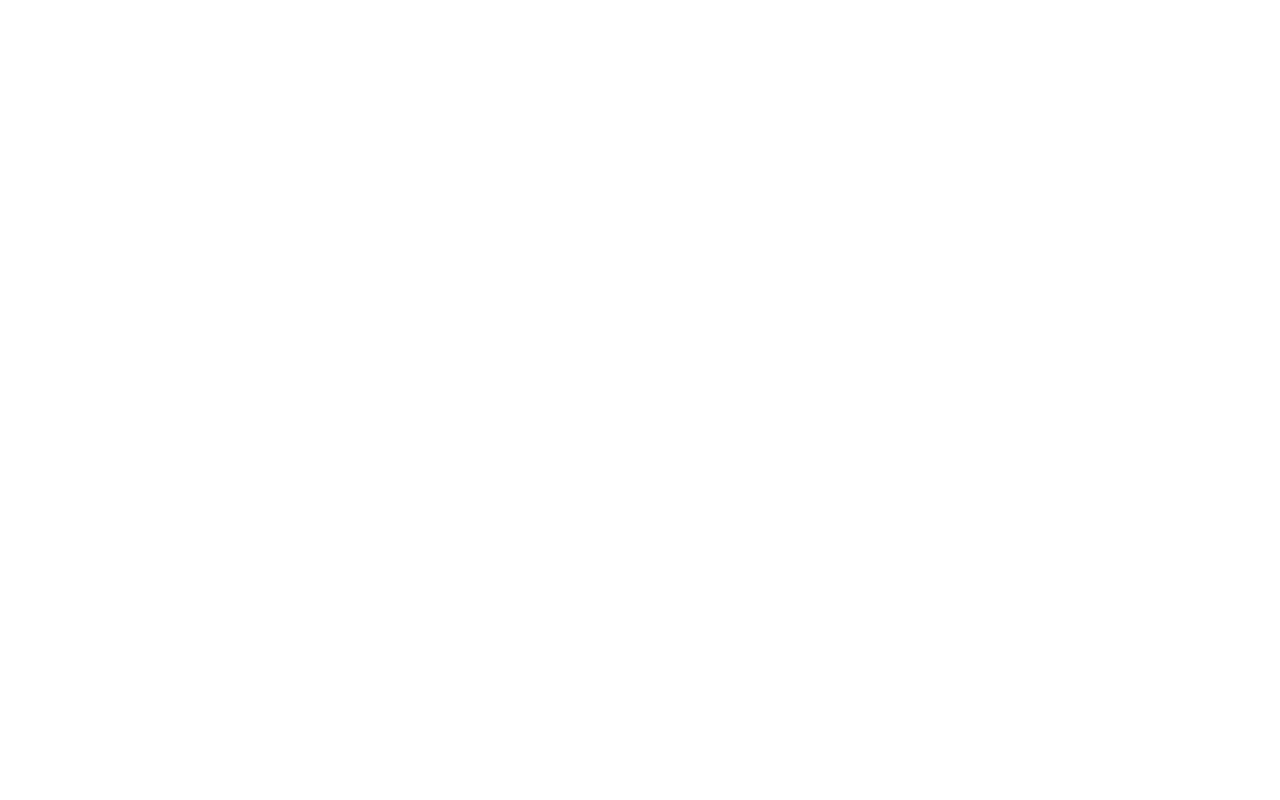
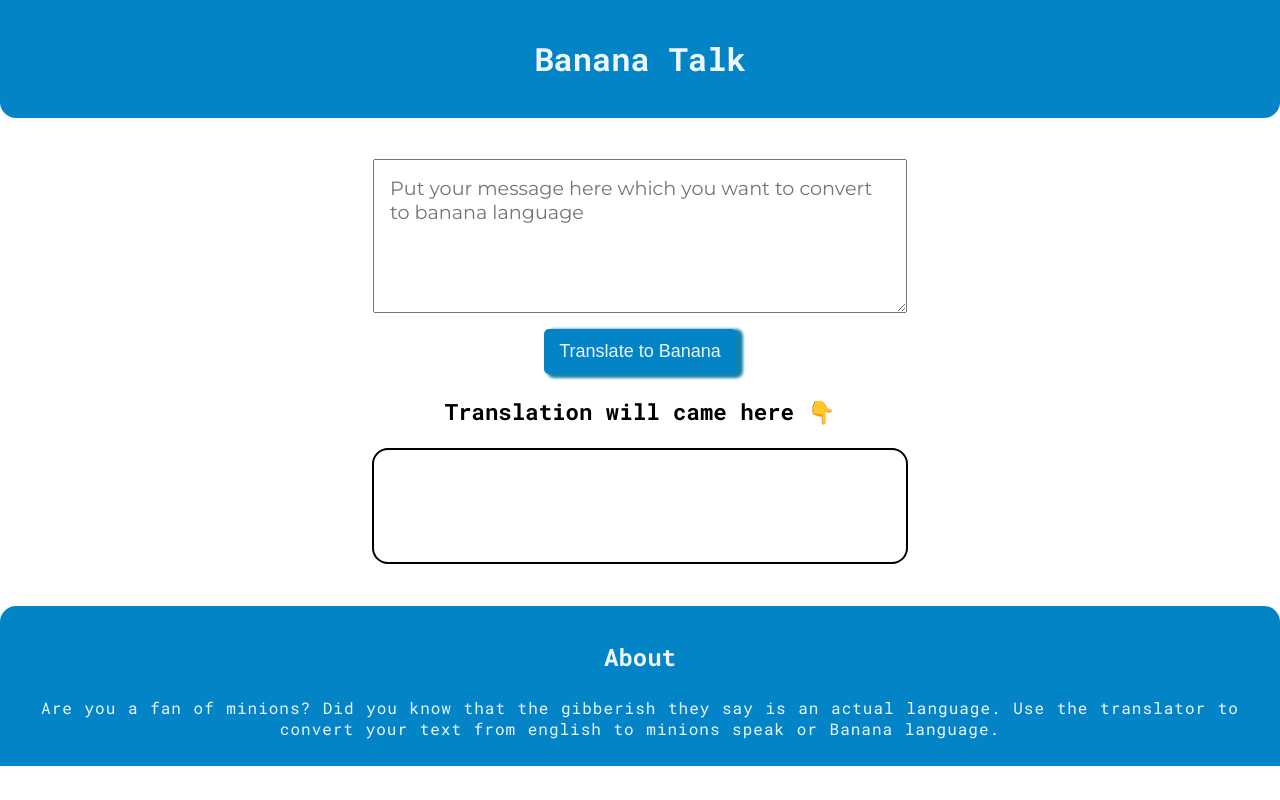
Before and after one commit to Gurnav224/neogcamp-banana-speak, a plain HTML site: page index.html in a window 1280 px wide. Drawn offline with Linux system fonts and the light colour scheme.

Commit message:
banana speak added

```diff
--- a/app.js
+++ b/app.js
@@ -0,0 +1,29 @@
+var btnTranslate = document.querySelector('#btn-translate');
+
+var inputTxt = document.querySelector('#inputTxt');
+
+var Output = document.querySelector('#output');
+
+
+var serverURL = "https://api.funtranslations.com/translate/dothraki.json"
+
+function getTranslationURL(text){
+        return serverURL + "?"+"text="+text;
+}
+
+function clickHandler() {
+
+        var inputValue = inputTxt.value;
+
+        fetch(getTranslationURL(inputValue))
+        .then(response => response.json())
+        .then(data => {
+                output.innerText = data.contents.translated;
+
+        })
+
+
+
+        }
+
+        btnTranslate.addEventListener('click',clickHandler)
--- a/index.html
+++ b/index.html
@@ -5,8 +5,27 @@
     <meta http-equiv="X-UA-Compatible" content="IE=edge">
     <meta name="viewport" content="width=device-width, initial-scale=1.0">
     <title>Banana Speak</title>
+    <link rel="stylesheet" href="style.css">
 </head>
 <body>
 
+    <header class="header">
+        <h1>Banana Talk</h1>
+    </header>
+
+    <div class="container">
+
+        <textarea placeholder="Put your message here which you want to convert to banana language" id="inputTxt"></textarea>
+        <button id="btn-translate">Translate to Banana</button>
+        <p>Translation will came here 👇</p>
+        <div id="output"></div>
+    </div>
+
+
+    <footer>
+        <h3>About</h3>
+        <p>Are you a fan of minions? Did you know that the gibberish they say is an actual language. Use the translator to convert your text from english to minions speak or Banana language.</p>
+    </footer>
+    <script src="app.js"></script>
 </body>
 </html>
--- a/style.css
+++ b/style.css
@@ -0,0 +1,87 @@
+@import url('https://fonts.googleapis.com/css2?family=Montserrat:wght@400;700&family=Roboto+Mono:wght@400;700&family=Roboto:wght@400;700&display=swap');
+
+:root{
+    --primary-color:#0284c7;
+    --secondary-color:#eff6ff;
+}
+
+body{
+    margin: 0;
+    padding: 0;
+    font-family: 'Roboto Mono', monospace;
+}
+
+
+.header {
+    background-color: var(--primary-color);
+    padding: 1rem;
+    text-align: center;
+    color: var(--secondary-color);
+    border-bottom-left-radius: 1rem;
+    border-bottom-right-radius: 1rem;
+}
+.container{
+    display: flex;
+    flex-direction: column;
+    justify-content: center;
+    align-items: center;
+    height: 61vh;
+}
+
+.container p {
+    font-weight: 700;
+    font-size: 1.4rem;
+}
+
+#inputTxt{
+    display: block;
+ max-width: 500px;
+ width: 90%;
+ height: 15vh;
+ margin-bottom: 1rem;
+ padding: 1rem;
+ font-size: 1.2rem;
+ font-family: 'Montserrat', sans-serif;
+
+}
+
+#btn-translate{
+    padding: 12px 15px;
+    font-size: large;
+    background-color: var(--primary-color);
+    border: none;
+    color: var(--secondary-color);
+    border-radius: 5px;
+    box-shadow: 5px 2px  3px 2px #1782a8;
+}
+
+
+#output{
+    max-width: 500px;
+    width: 60%;
+    height: 10vh;
+    border: 2px solid;
+    border-radius: 1rem;
+    padding: 1rem;
+}
+
+
+footer{
+    border-top-right-radius: 1rem;
+    border-top-left-radius: 1rem;
+    background-color: var(--primary-color);
+    padding: 0.7rem;
+    text-align: center;
+    color: var(--secondary-color);
+}
+
+footer h3{
+    font-size: 1.5rem;
+    font-weight: 700;
+}
+
+footer p{
+    letter-spacing: 1px;
+    word-spacing: 1px;
+
+}
```
